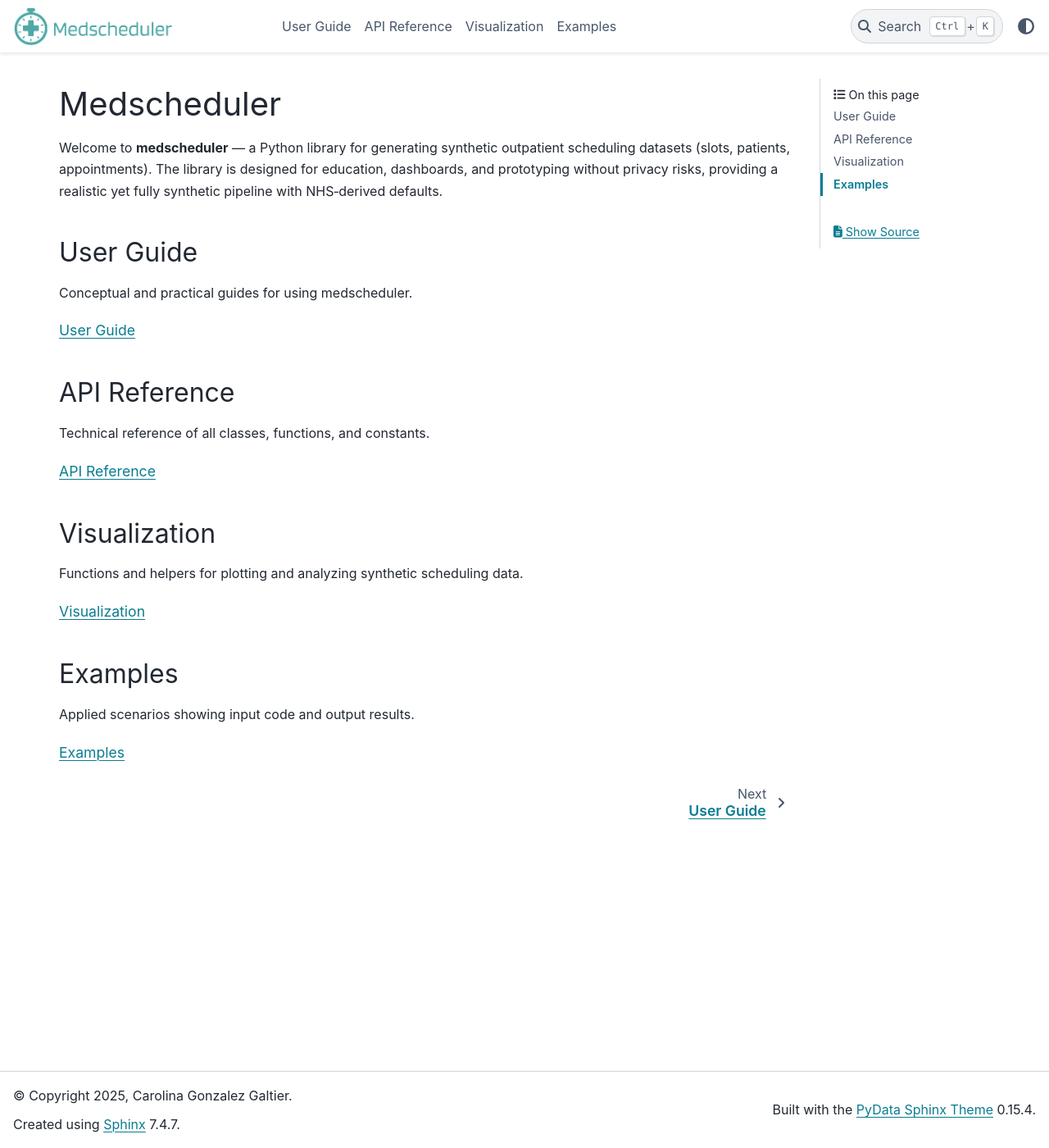
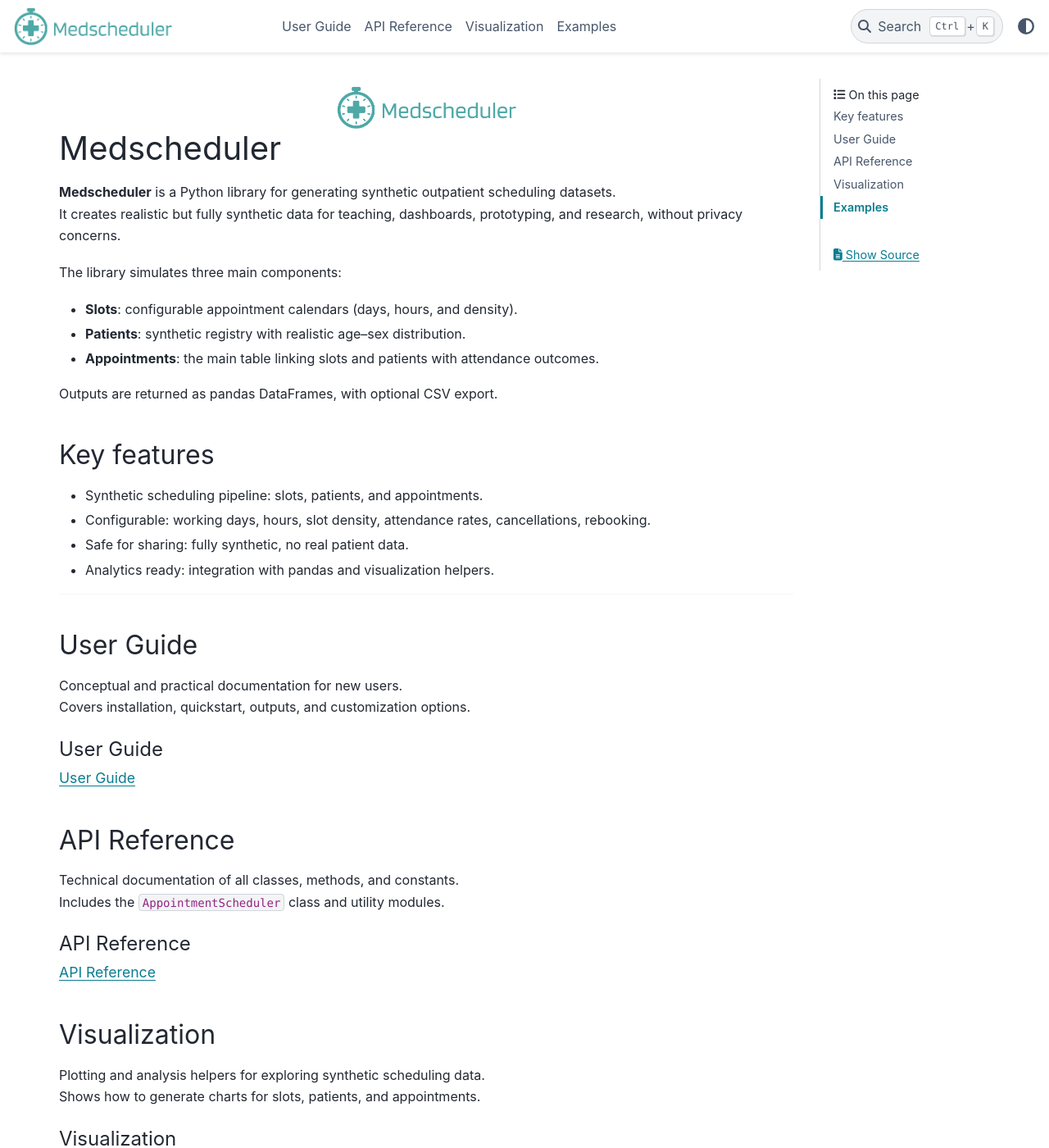
Before and after one commit to carogaltier/medscheduler, a Sphinx documentation site: the page built from docs/index.md, in a window 1280 px wide and 1400 px high. Shown: the whole window at 82% size. Built offline with Sphinx 7.4.7 and the PyData theme 0.15.4, drawn with Linux system fonts in a browser that asks for light colours; some of the changed text lies outside the part shown.

Commit message:
Update index.md

````diff
--- a/docs/index.md
+++ b/docs/index.md
@@ -1,14 +1,38 @@
+```{image} _static/logo.png
+:alt: Medscheduler logo
+:align: center
+:width: 220px
+```
+
 # Medscheduler
 
-Welcome to **medscheduler** — a Python library for generating synthetic outpatient scheduling datasets
-(slots, patients, appointments). The library is designed for education, dashboards, and prototyping
-without privacy risks, providing a realistic yet fully synthetic pipeline with NHS‑derived defaults.
+**Medscheduler** is a Python library for generating synthetic outpatient scheduling datasets.
+It creates realistic but fully synthetic data for teaching, dashboards, prototyping, and research, without privacy concerns.
+
+The library simulates three main components:
+
+- **Slots**: configurable appointment calendars (days, hours, and density).
+- **Patients**: synthetic registry with realistic age–sex distribution.
+- **Appointments**: the main table linking slots and patients with attendance outcomes.
+
+Outputs are returned as pandas DataFrames, with optional CSV export.
+
+## Key features
+
+- Synthetic scheduling pipeline: slots, patients, and appointments.
+- Configurable: working days, hours, slot density, attendance rates, cancellations, rebooking.
+- Safe for sharing: fully synthetic, no real patient data.
+- Analytics ready: integration with pandas and visualization helpers.
+
+---
 
 ## User Guide
 
-Conceptual and practical guides for using medscheduler.
+Conceptual and practical documentation for new users.
+Covers installation, quickstart, outputs, and customization options.
 
 ```{toctree}
+:caption: User Guide
 :maxdepth: 2
 
 user-guide/index
@@ -16,9 +40,11 @@
 
 ## API Reference
 
-Technical reference of all classes, functions, and constants.
+Technical documentation of all classes, methods, and constants.
+Includes the `AppointmentScheduler` class and utility modules.
 
 ```{toctree}
+:caption: API Reference
 :maxdepth: 2
 
 api-reference/index
@@ -26,9 +52,11 @@
 
 ## Visualization
 
-Functions and helpers for plotting and analyzing synthetic scheduling data.
+Plotting and analysis helpers for exploring synthetic scheduling data.
+Shows how to generate charts for slots, patients, and appointments.
 
 ```{toctree}
+:caption: Visualization
 :maxdepth: 2
 
 visualization/index
@@ -36,9 +64,11 @@
 
 ## Examples
 
-Applied scenarios showing input code and output results.
+Applied scenarios showing how to use medscheduler in practice.
+Includes code samples with inputs and expected outputs.
 
 ```{toctree}
+:caption: Examples
 :maxdepth: 2
 
 examples/index
````
